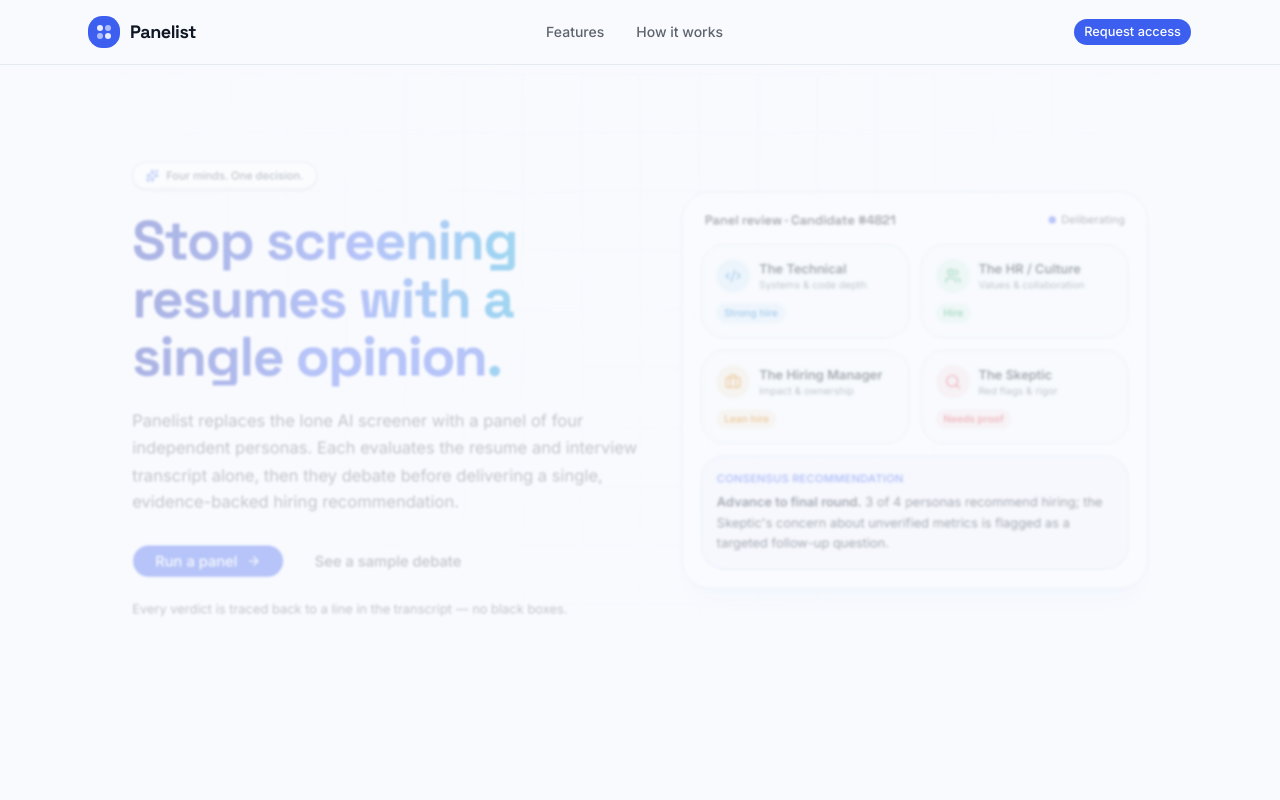
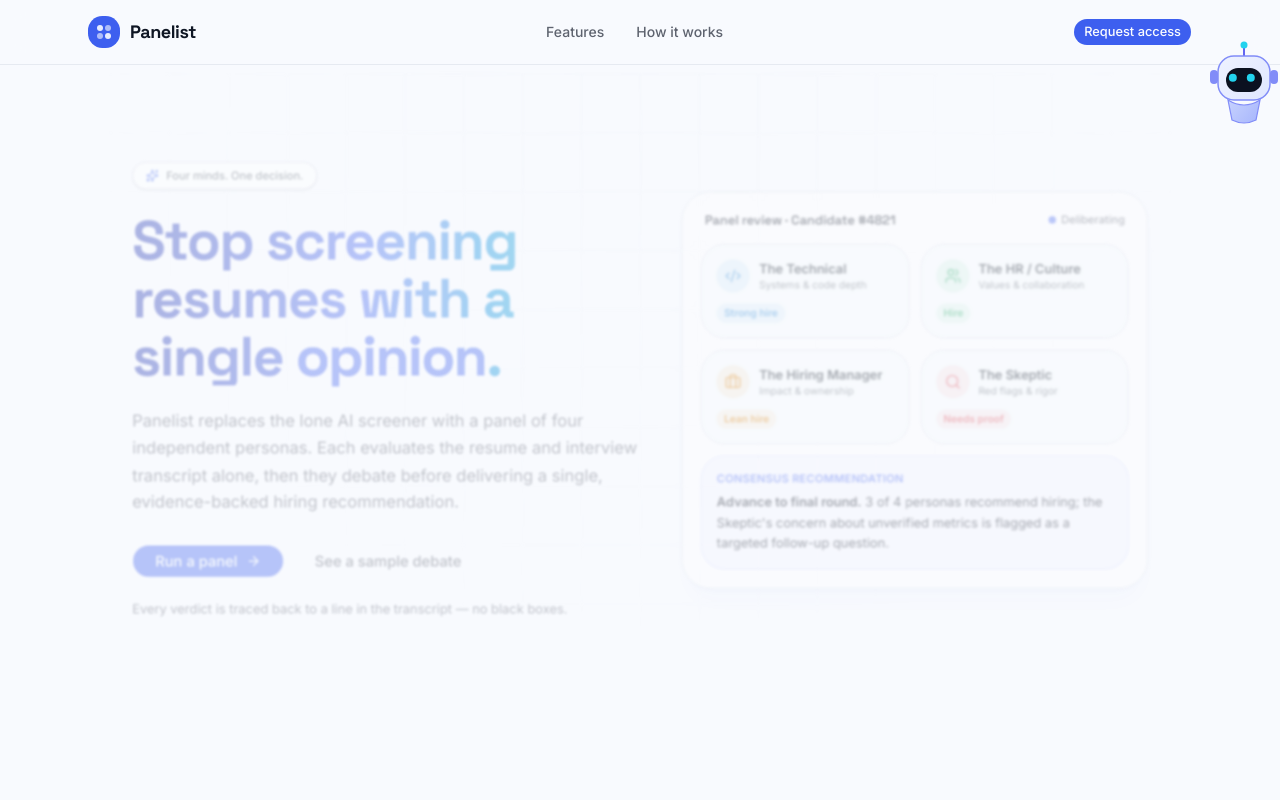
Before and after one commit to anshbaliyan2008-code/interpanel, a Next.js app: page / in a window 1280 px wide. Shown: the top 800 px of the page. Built offline with nearby package versions, Linux system fonts and the light colour scheme.

Commit message:
Add CursorRobot component to layout

```diff
--- a/app/layout.tsx
+++ b/app/layout.tsx
@@ -57,7 +57,9 @@ export default function RootLayout({
       <body className="font-sans antialiased">
         {children}
         {process.env.NODE_ENV === 'production' && <Analytics />}
+      <CursorRobot />
       </body>
     </html>
   )
 }
+import CursorRobot from "@/components/cursor-robot"
```
